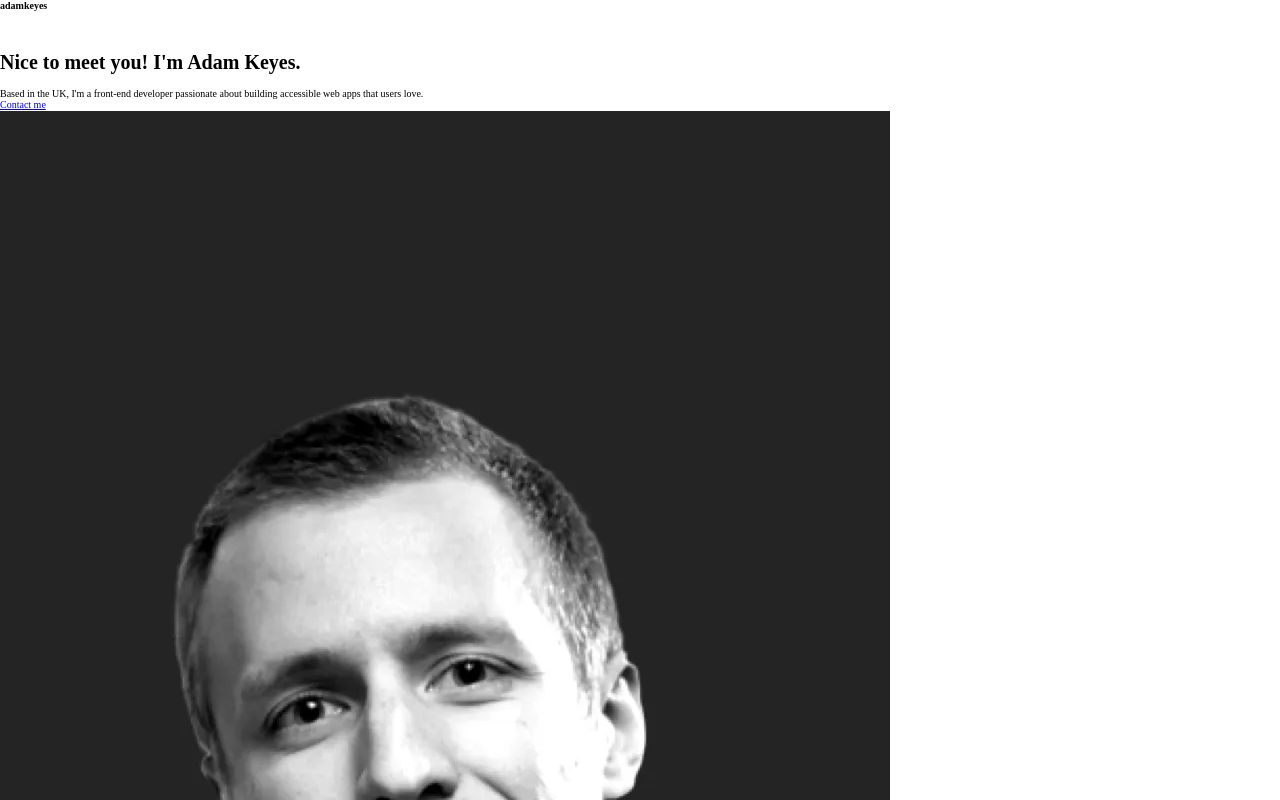
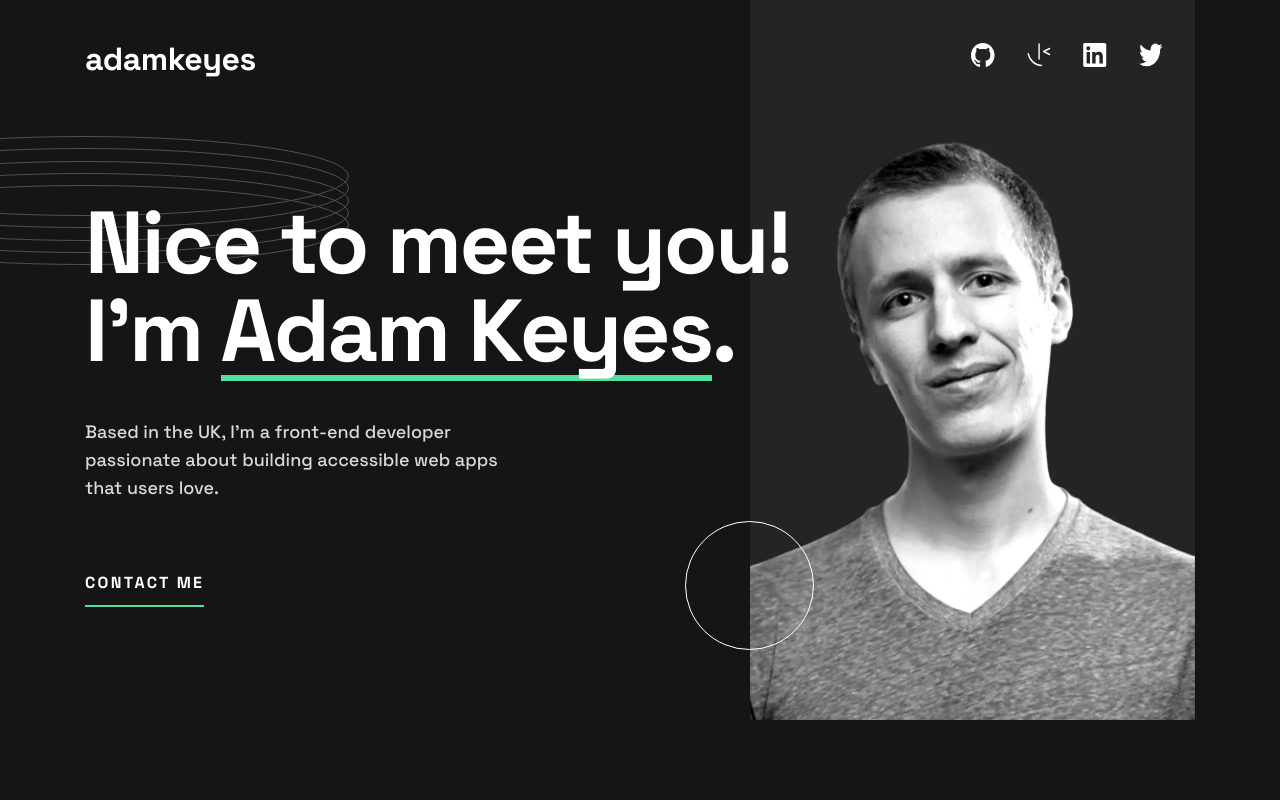
Before and after one commit to Workablery/single-page-developer-portfolio, a website: page index.html in a window 1280 px wide. Shown: the top 800 px of the page. Drawn offline with Linux system fonts and the light colour scheme.

Commit message:
Hero section

```diff
--- a/index.html
+++ b/index.html
@@ -5,23 +5,24 @@
   <meta name="viewport" content="width=device-width, initial-scale=1.0">
 
   <link rel="icon" type="image/png" sizes="32x32" href="./assets/img/favicon-32x32.png">
+  <link rel="preconnect" href="https://fonts.googleapis.com">
+  <link rel="preconnect" href="https://fonts.gstatic.com" crossorigin>
+  <link href="https://fonts.googleapis.com/css2?family=Space+Grotesk:wght@500;700&display=swap" rel="stylesheet">
   <link rel="stylesheet" href="css/main.css">
   <title>Frontend Mentor | Single-page developer portfolio</title>
 </head>
 <body>
-  <header class="adam-keyes-container">
-    <h4>adamkeyes</h4>
+  <header>
+    <h4 class="adamkeyes-elem">adamkeyes</h4>
     <div class="social-media-container">
       <img src="assets/img/icon-github.svg" alt="GitHub logo">
       <img src="assets/img/icon-frontend-mentor.svg" alt="Frontend Mentor logo">
       <img src="assets/img/icon-linkedin.svg" alt="LinkedIn logo">
       <img src="assets/img/icon-twitter.svg" alt="Twitter logo">
     </div>
-  </header>
-  <main>
-    <section class="hero-section-container">
     <div class="cta-container">
-        <h1> Nice to meet you! I'm Adam Keyes.</h1>
+      <img class="rings" src="assets/img/pattern-rings.svg" alt="Rings decoration pattern">
+      <h1 class="heading-xl"> Nice to meet you! I'm <span class="green-line">Adam Keyes</span>.</h1>
       <p>
         Based in the UK, I'm a front-end developer passionate about
         building accessible web apps that users love.
@@ -31,9 +32,11 @@
       </a>
     </div>
     <div class="profile-container">
-        <img src="assets/img/image-profile-desktop.webp" alt="Adam Keyes profile">
+      <img class="profile-img" src="assets/img/image-profile-desktop.webp" alt="Adam Keyes profile">
+      <img class="circle" src="assets/img/pattern-circle.svg" alt="A circle decoration">
     </div>
-    </section>
+  </header>
+  <main>
     <section class="skills-container">
       <article class="skill-card>">
         <h3>HTML</h3>
--- a/sass/abstracts/_variables.scss
+++ b/sass/abstracts/_variables.scss
@@ -1,3 +1,5 @@
-/* ********** */
-/* ABSTRACTS - VARIABLES */
-/* ********** */
+$black: #151515;
+$dark-grey: #242424;
+$green: #4EE1A0;
+$grey: #D9D9D9;
+$white: #FFFFFF;
--- a/sass/base/_base.scss
+++ b/sass/base/_base.scss
@@ -1,3 +1,7 @@
 /* ********** */
 /* GENERAL SETTINGS - BASE */
 /* ********** */
+
+body {
+  background-color: $black;
+}
--- a/sass/base/_typography.scss
+++ b/sass/base/_typography.scss
@@ -1,3 +1,39 @@
 /* ********** */
 /* GENERAL SETTINGS - TYPOGRAPHY */
 /* ********** */
+
+body {
+  font-family: 'Space Grotesk', sans-serif;
+  color: $white;
+  font-size: 1.8rem;
+  font-weight: 500;
+  line-height: 2.8rem;
+  letter-spacing: 0;
+}
+
+h4 {
+  font-size: 3.2rem;
+  font-weight: 700;
+  line-height: 3.2rem;
+  letter-spacing: -0.44px;
+}
+
+.heading-m {
+  font-size: 2.4rem;
+  font-weight: 700;
+  line-height: 3.2rem;
+}
+
+.heading-l {
+  font-size: 4.8rem;
+  font-weight: 700;
+  line-height: 5.6rem;
+  letter-spacing: -1.5px;
+ }
+
+.heading-xl {
+  font-size: 8.8rem;
+  font-weight: 700;
+  line-height: 8.8rem;
+  letter-spacing: -2.5px;
+}
--- a/sass/components/_buttons.scss
+++ b/sass/components/_buttons.scss
@@ -1,3 +1,21 @@
 /* ********** */
 /* COMPONENTS - BUTTONS */
 /* ********** */
+
+.btn:link,
+.btn:visited {
+  text-decoration: none;
+  text-transform: uppercase;
+  color: $white;
+  font-size: 1.6rem;
+  font-weight: 700;
+  letter-spacing: 2.29px;
+  padding-bottom: 1.2rem;
+  border-bottom: 2px solid $green;
+  transition: color 0.3s ease;
+}
+
+.btn:hover,
+.btn:active {
+  color: $green;
+}
--- a/sass/pages/_home.scss
+++ b/sass/pages/_home.scss
@@ -1,3 +1,91 @@
 /* ********** */
 /* PAGES - HOME */
 /* ********** */
+
+header {
+  display: grid;
+  max-width: 111rem;
+  margin: 0 auto;
+  grid-template-columns: 66.5rem 1fr;
+  padding-bottom: 10.4rem;
+  border-bottom: 1px solid $white;
+}
+
+.adamkeyes-elem {
+  grid-column: 1 / 2;
+  grid-row: 1 / 2;
+  padding-top: 4.3rem;
+}
+
+.social-media-container {
+  grid-column: 2 / 3 ;
+  grid-row: 1 / 2;
+  padding-top: 4.3rem;
+  display: flex;
+  gap: 3.2rem;
+  padding-right: 3.2rem;
+  justify-content: end;
+}
+
+.social-media-container img {
+  width: 2.4rem;
+  height: 2.4rem;
+}
+
+.cta-container {
+  grid-column: 1 / 2;
+  grid-row: 2 / 3;
+  position: relative;
+}
+
+.rings {
+  position: absolute;
+  top: -12%;
+  left: -40%;
+}
+
+.cta-container h1 {
+  margin: 0;
+  width: 70.6rem;
+  padding-bottom: 4.3rem;
+}
+
+.green-line {
+  position: relative;
+}
+
+.green-line::after {
+  content: "";
+  position: absolute;
+  background-color: $green;
+  width: 100%;
+  height: 6px;
+  left: 0;
+  bottom: 6px;
+  z-index: -1;
+}
+
+.cta-container p {
+  padding-bottom: 6.6rem;
+  color: $grey;
+  max-width: 44.5rem;
+}
+
+.profile-container {
+  width: 44.5rem;
+  grid-column: 2 / 3;
+  grid-row: 1 / 3;
+  z-index: -1;
+  position: relative;
+}
+
+.circle {
+  position: absolute;
+  left: -65px;
+  bottom: 70px;
+}
+
+.profile-img {
+  display: block;
+  max-width: 100%;
+}
```
Also changed, not shown: css/main.css, 1 other file. Lines whose indentation alone changed are shown as unchanged.
